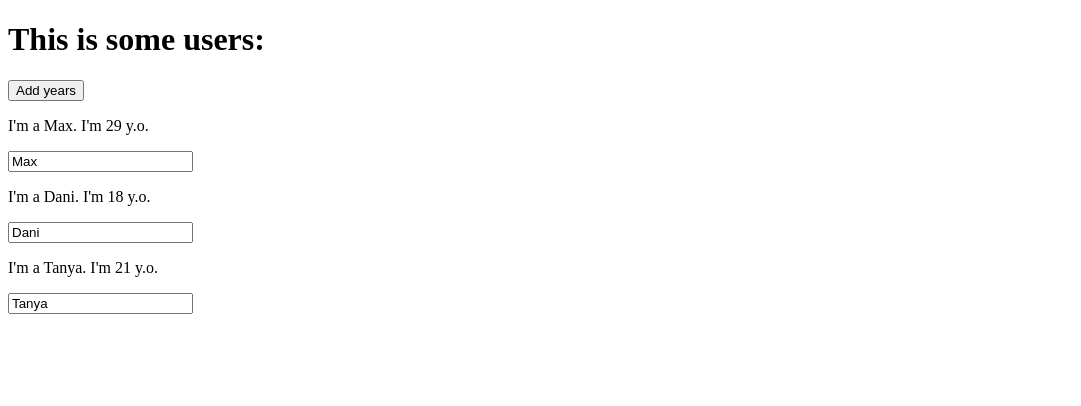
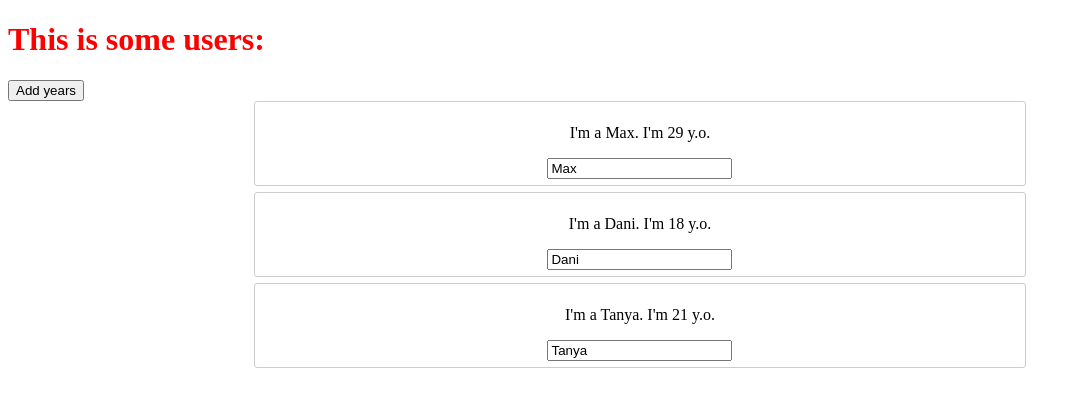
Before and after one commit to kosovych/react-cg, a React (Create React App) app: page / in a window 1280 px wide. Shown: the top 406 px of the page, without its empty margins (0-1081 px from the left). Built offline with nearby package versions, Linux system fonts and the light colour scheme; the HTML template or start-up script is replaced by a standard one.

Commit message:
added styles

```diff
--- a/src/App.js
+++ b/src/App.js
@@ -61,9 +61,13 @@ class App extends React.Component {
   }
 
   render() {
+    const style = {
+      // color: `rgba(${Math.floor(Math.random * 255)}, ${Math.floor(Math.random * 255)}, ${Math.floor(Math.random * 255)}, 1)`,
+      color: `red`,
+    }
     return (
       <div>
-        <h1>This is some users:</h1>
+        <h1 style={style}>This is some users:</h1>
         <button onClick={this.addYears}>Add years</button>
         {this.state.persons.map(person => <Person change={this.change} click={this.addYears} name={person.name} age={person.age} />)}
       </div>
--- /dev/null
+++ b/src/Person/Person.css
@@ -0,0 +1,9 @@
+.Person {
+  width: 60%;
+  margin: 0 auto;
+  border: 1px solid #ccc;
+  border-radius: 3px;
+  padding: 6px;
+  text-align: center;
+  margin-bottom: 6px;
+}
--- a/src/Person/Person.js
+++ b/src/Person/Person.js
@@ -1,8 +1,9 @@
 import React from 'react';
+import './Person.css';
 
 const Person = ({name, age, children, click, change}) => {
   return (
-    <div onClick={click}>
+    <div className="Person" onClick={click}>
       <p>I'm a {name}. I'm {age} y.o. </p>
       <p>{children}</p>
       <input type="text" value={name} onChange={change}/>
```
